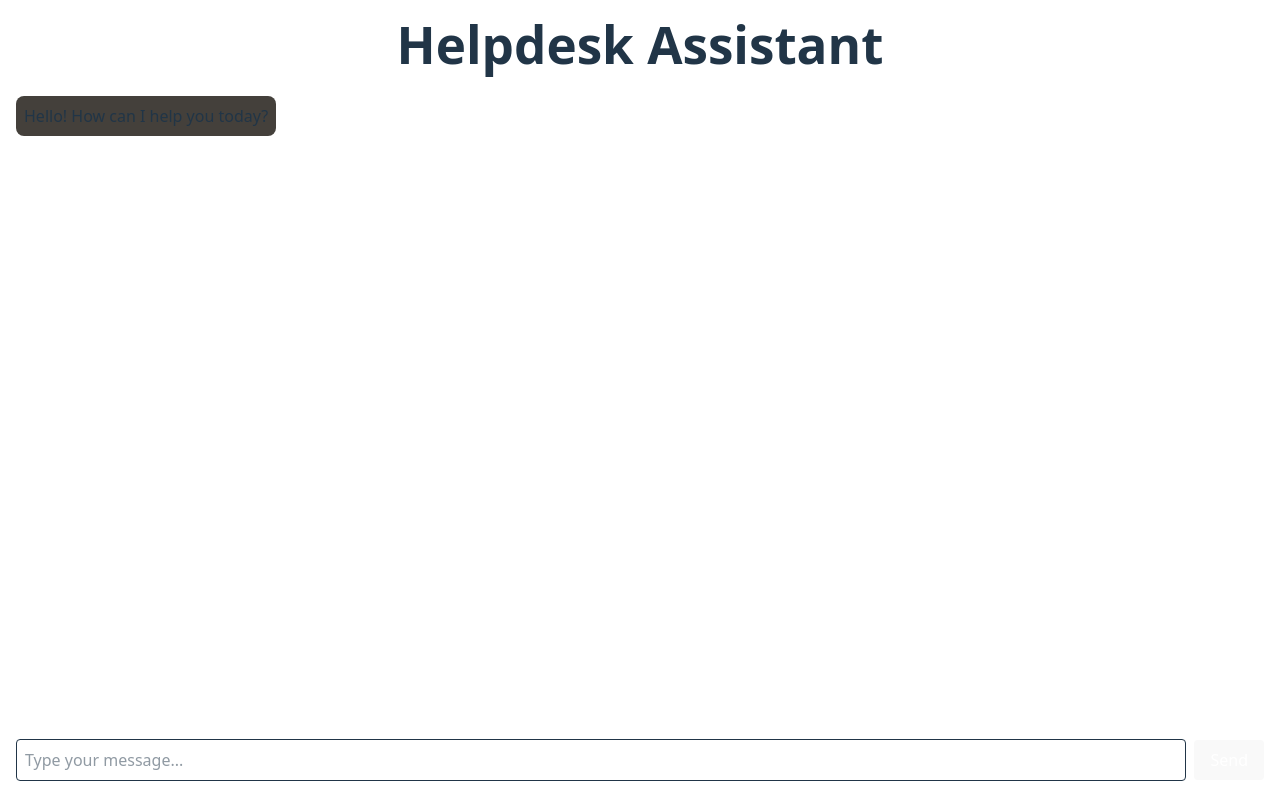
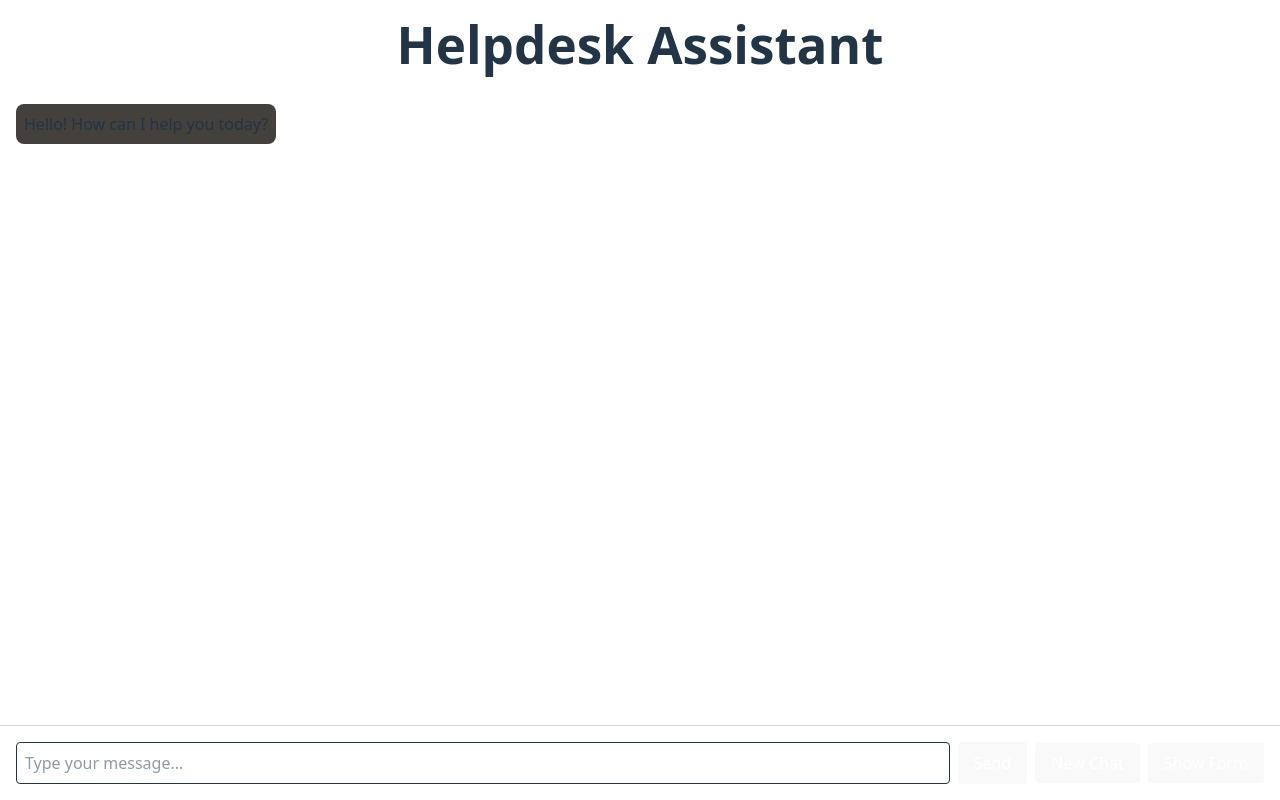
Before and after one commit to maksnowak/HelpdeskAssistant, a React (Vite) app in the folder frontend/: page / in a window 1280 px wide. Built offline with nearby package versions, Linux system fonts and the light colour scheme; no server answers.

Commit message:
Add buttons for new chat and showing form

```diff
--- a/frontend/src/App.tsx
+++ b/frontend/src/App.tsx
@@ -1,3 +1,4 @@
+import FormView from "./components/FormView";
 import MessageHistory from "./components/MessageHistory"
 import MessageInput from "./components/MessageInput"
 import { useEffect, useState } from "react";
@@ -5,6 +6,14 @@ export interface Message {
   user: string;
   message: string;
 };
+
+export interface FormData {
+  firstname: string;
+  lastname: string;
+  email: string;
+  reason_of_contact: string;
+  urgency: number;
+}
 
 function App() {
   const apiSanityCheck = async () => {
@@ -58,16 +67,48 @@ function App() {
   }, []);
 
   const [messageHistory, setMessageHistory] = useState([{user: 'assistant', message: 'Hello! How can I help you today?'}]);
+  const [formData, setFormData] = useState<FormData>({firstname: '', lastname: '', email: '', reason_of_contact: '', urgency: 0});
+  const [showForm, setShowForm] = useState(false);
+  const [submitted, setSubmitted] = useState(false);
 
-  const updateHistory = (newMessage: Message) => {
+  const updateHistory = (newMessage: Message, formFields?: FormData) => {
     setMessageHistory((prevHistory) => [...prevHistory, newMessage]);
+    if (formFields) {
+      setFormData(formFields);
+    }
+  }
+
+  const onResetChat = () => {
+    setMessageHistory([{user: 'assistant', message: 'Hello! How can I help you today?'}]);
+    setFormData({firstname: '', lastname: '', email: '', reason_of_contact: '', urgency: 0});
+    setSubmitted(false);
   }
 
   return (
-    <div className="App h-screen">
-      <h1 className="text-center text-2xl font-bold p-4 h-1/10">Helpdesk Assistant</h1>
-      <MessageHistory messages={messageHistory} />
-      <MessageInput onSend={updateHistory}/>
+    <div className="App h-screen flex flex-col">
+      <h1 className="text-center text-2xl font-bold p-4">Helpdesk Assistant</h1>
+      <div className="flex flex-1 overflow-hidden">
+        <div className="flex-grow overflow-auto">
+          <MessageHistory messages={messageHistory} />
+        </div>
+        {showForm && (
+          <div className="w-1/3 border-l border-gray-300 overflow-auto">
+            <FormView data={formData} />
+          </div>
+        )}
+      </div>
+      <div className="flex items-center justify-between p-4 border-t border-gray-300">
+        <div className="flex-grow flex gap-2">
+          <MessageInput onSend={updateHistory} submitted={submitted} setSubmitted={setSubmitted}/>
+        </div>
+        <div className="flex gap-2 ml-2">
+          <button className="bg-red-500 text-white px-4 py-2 rounded hover:bg-red-700" onClick={() => {
+            resetChat();
+            onResetChat();
+          }}>New Chat</button>
+          <button className="bg-orange-500 text-white px-4 py-2 rounded hover:bg-orange-700" onClick={() => setShowForm(!showForm)}>{showForm ? 'Hide Form' : 'Show Form'}</button>
+        </div>
+      </div>
     </div>
   )
 }
--- /dev/null
+++ b/frontend/src/components/FormView.tsx
@@ -0,0 +1,32 @@
+import type { FormData } from "../App";
+
+function FormView({ data }: { data: FormData }) {
+    return (
+        <div className="border-l p-4 overflow-y-auto h-full">
+            <h2 className="text-xl font-bold mb-4">Form Data</h2>
+            <div className="flex flex-col space-y-2">
+                <div>
+                    <strong>First Name:</strong> {data.firstname}
+                </div>
+                <div>
+                    <strong>Last Name:</strong> {data.lastname}
+                </div>
+                <div>
+                    <strong>Email:</strong> {data.email}
+                </div>
+                <div>
+                    <strong>Reason of Contact:</strong> {data.reason_of_contact}
+                </div>
+                <div>
+                    <strong>Urgency:</strong> {data.urgency}
+                </div>
+            </div>
+            <h4 className="text-lg font-bold mt-4">JSON output</h4>
+            <div className="p-4 rounded">
+                <pre>{JSON.stringify(data, null, 2)}</pre>
+            </div>
+        </div>
+    );
+}
+
+export default FormView;
--- a/frontend/src/components/MessageHistory.tsx
+++ b/frontend/src/components/MessageHistory.tsx
@@ -2,7 +2,7 @@ import MessageBlob from "./MessageBlob";
 
 function MessageHistory({ messages }: { messages: Array<any> }) {
     return (
-        <div className="flex flex-col overflow-y-auto p-4 w-full h-8/10">
+        <div className="flex flex-col overflow-y-auto p-4">
             {messages.map((msg, index) => (
                 <MessageBlob key={index} user={msg.user} message={msg.message} />
             ))}
--- a/frontend/src/components/MessageInput.tsx
+++ b/frontend/src/components/MessageInput.tsx
@@ -1,9 +1,16 @@
 import { useState } from 'react';
-import type { Message } from '../App';
+import type { Message, FormData } from '../App';
 
-function MessageInput({ onSend }: { onSend: ( message: Message ) => void }) {
+function MessageInput({
+  onSend,
+  submitted,
+  setSubmitted
+}: {
+  onSend: (message: Message, formFields?: FormData) => void,
+  submitted: boolean,
+  setSubmitted: (submitted: boolean) => void
+}) {
     const [message, setMessage] = useState('');
-    const [submitted, setSubmitted] = useState(false);
 
     const handleSendMessage = async () => {
         if (!message.trim() || submitted) return;
@@ -30,7 +37,7 @@ function MessageInput({ onSend }: { onSend: ( message: Message ) => void }) {
             });
 
             if (response && response.response) {
-                onSend({ user: 'assistant', message: response.response });
+                onSend({ user: 'assistant', message: response.response }, response.form);
             } else {
                 console.error('Unexpected response format:', response);
             }
@@ -43,7 +50,7 @@ function MessageInput({ onSend }: { onSend: ( message: Message ) => void }) {
     };
 
     return (
-        <div className="flex items-center justify-between p-4 h-1/10 inset-x-0 bottom-0">
+        <div className="flex flex-grow">
             <input
                 type="text"
                 placeholder="Type your message..."
```
